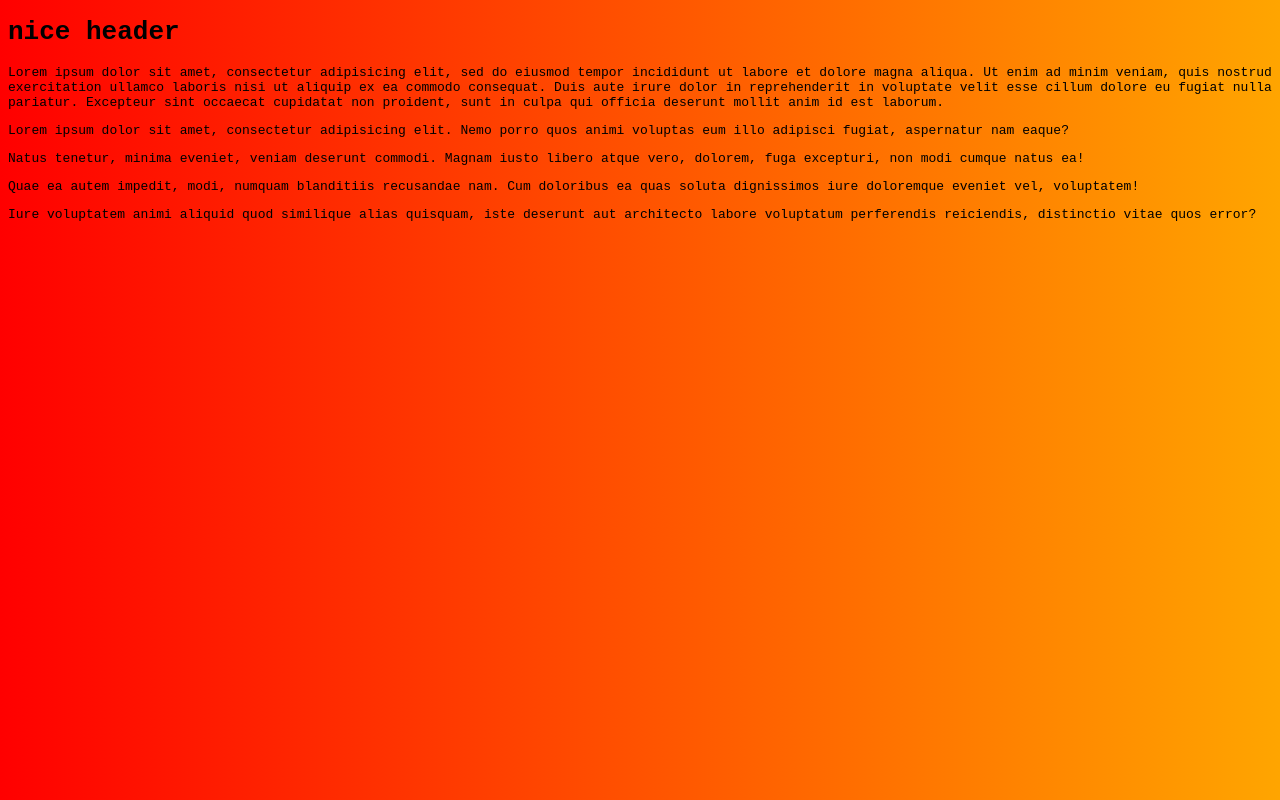
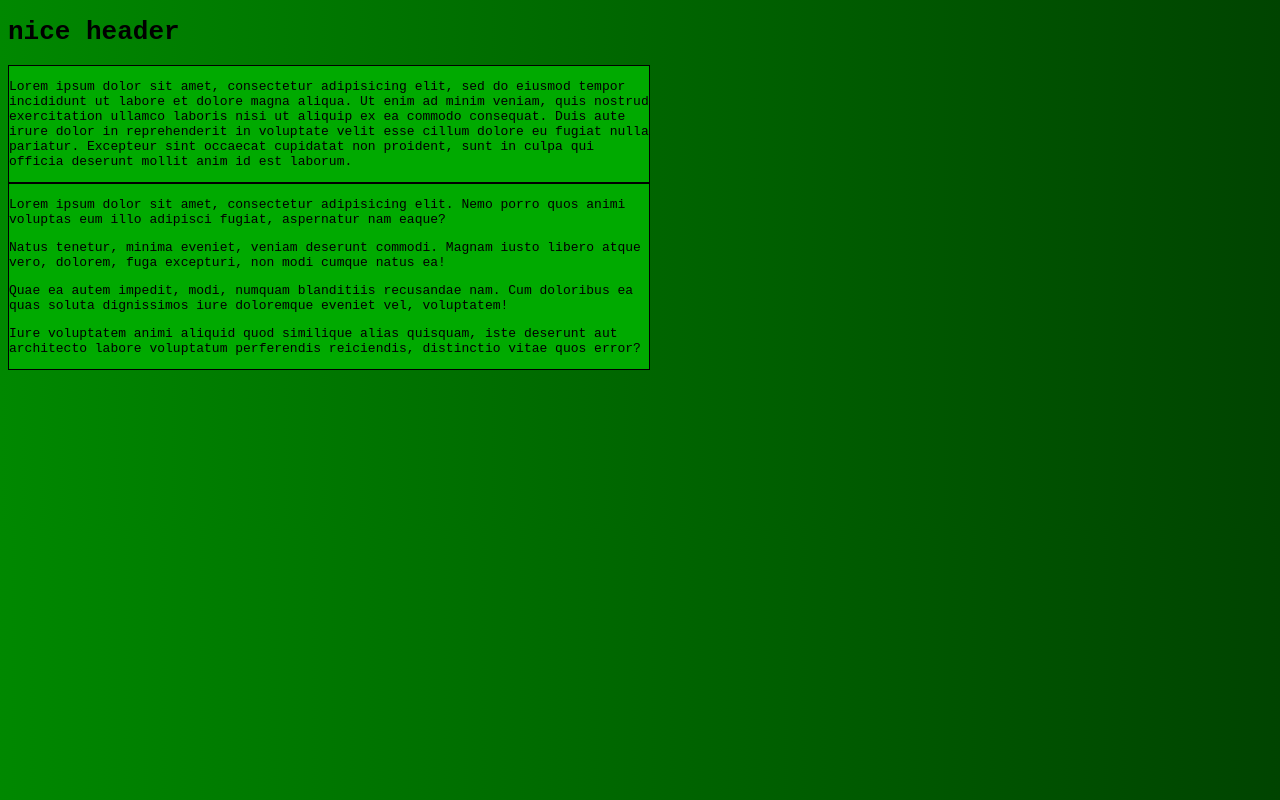
Before and after one commit to luk392/git-one, a plain HTML site: page index.html in a window 1280 px wide. Drawn offline with Linux system fonts and the light colour scheme.

Commit message:
added separate style to paragraphs

```diff
--- a/index.html
+++ b/index.html
@@ -7,10 +7,16 @@
   </head>
   <body>
     <h1>nice header</h1>
-    <p>Lorem ipsum dolor sit amet, consectetur adipisicing elit, sed do eiusmod tempor incididunt ut labore et dolore magna aliqua. Ut enim ad minim veniam, quis nostrud exercitation ullamco laboris nisi ut aliquip ex ea commodo consequat. Duis aute irure dolor in reprehenderit in voluptate velit esse cillum dolore eu fugiat nulla pariatur. Excepteur sint occaecat cupidatat non proident, sunt in culpa qui officia deserunt mollit anim id est laborum.</p>
-    <p>Lorem ipsum dolor sit amet, consectetur adipisicing elit. Nemo porro quos animi voluptas eum illo adipisci fugiat, aspernatur nam eaque?</p>
-    <p>Natus tenetur, minima eveniet, veniam deserunt commodi. Magnam iusto libero atque vero, dolorem, fuga excepturi, non modi cumque natus ea!</p>
-    <p>Quae ea autem impedit, modi, numquam blanditiis recusandae nam. Cum doloribus ea quas soluta dignissimos iure doloremque eveniet vel, voluptatem!</p>
-    <p>Iure voluptatem animi aliquid quod similique alias quisquam, iste deserunt aut architecto labore voluptatum perferendis reiciendis, distinctio vitae quos error?</p>
+    <div class="container">
+        <div class="element">
+            <p>Lorem ipsum dolor sit amet, consectetur adipisicing elit, sed do eiusmod tempor incididunt ut labore et dolore magna aliqua. Ut enim ad minim veniam, quis nostrud exercitation ullamco laboris nisi ut aliquip ex ea commodo consequat. Duis aute irure dolor in reprehenderit in voluptate velit esse cillum dolore eu fugiat nulla pariatur. Excepteur sint occaecat cupidatat non proident, sunt in culpa qui officia deserunt mollit anim id est laborum.</p>
+        </div>
+        <div class="element">
+            <p>Lorem ipsum dolor sit amet, consectetur adipisicing elit. Nemo porro quos animi voluptas eum illo adipisci fugiat, aspernatur nam eaque?</p>
+            <p>Natus tenetur, minima eveniet, veniam deserunt commodi. Magnam iusto libero atque vero, dolorem, fuga excepturi, non modi cumque natus ea!</p>
+            <p>Quae ea autem impedit, modi, numquam blanditiis recusandae nam. Cum doloribus ea quas soluta dignissimos iure doloremque eveniet vel, voluptatem!</p>
+            <p>Iure voluptatem animi aliquid quod similique alias quisquam, iste deserunt aut architecto labore voluptatum perferendis reiciendis, distinctio vitae quos error?</p>
+        </div>
+    </div>
   </body>
 </html>
--- a/style.css
+++ b/style.css
@@ -1,7 +1,6 @@
 body
 {
-    background-image: -moz-linear-gradient(to right, red, orange);
-    background-image: linear-gradient(to right, red, orange);
+    background-image: linear-gradient(to right, #080, #040);
 /*    background: red;*/
     font-family: monospace;
     width: 100%;
@@ -15,3 +14,8 @@ p
     box-sizing: border-box;
     font-family: monospace;
 }
+.element{
+    background:#0a0;
+    border: 1px solid #000;
+    width: 50%;
+}
```
